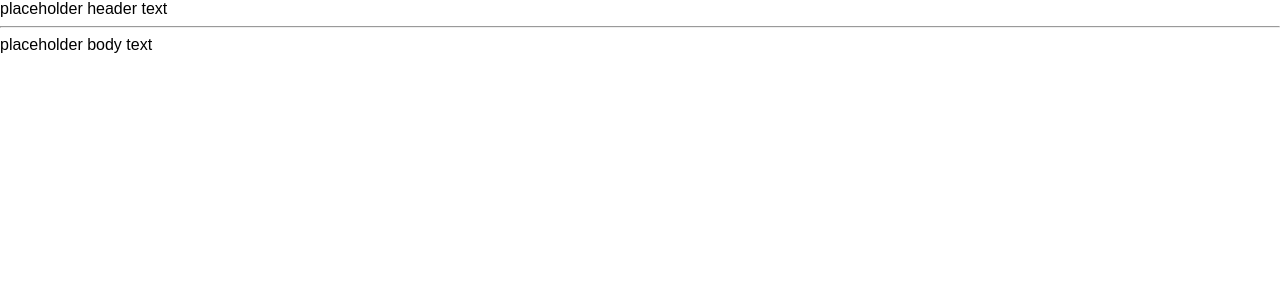
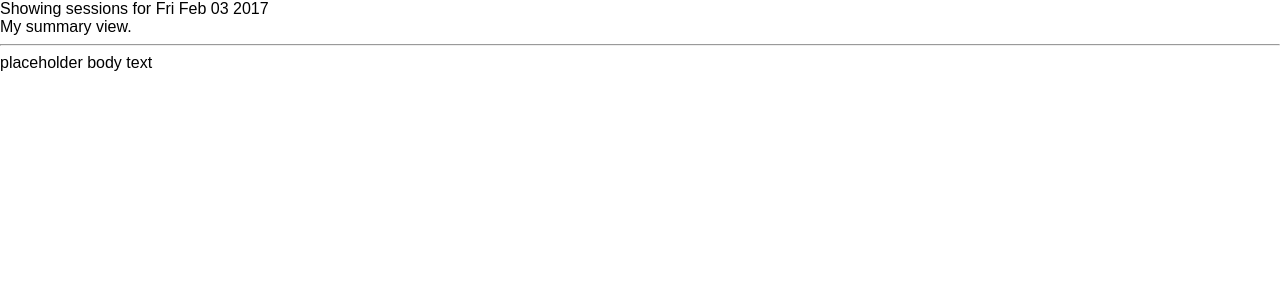
Before and after one commit to rhdsmnd/FindingTheTime, a React (Create React App) app in the folder react-frontend/: page / in a window 1280 px wide. Shown: the top 300 px of the page. Built offline with nearby package versions, Linux system fonts and the light colour scheme.

Commit message:
checking in

```diff
--- a/react-frontend/src/App.js
+++ b/react-frontend/src/App.js
@@ -79,14 +79,28 @@ class AppHeader extends Component {
 	}
 
 	render() {
+		var intervalStr;
+		if (this.props.interval === 'd') {
+			intervalStr = "";
+		} else if (this.props.interval === 'w') {
+			intervalStr = "the week containing ";
+		} else if (this.props.interval === 'm') {
+			intervalStr = "the month containing ";
+		} else if (this.props.interval === 'y') {
+			intervalStr = "the year containing";
+		}
+
+
 		return (
-			<div>placeholder header text</div>
+			<div>
+				<div>Showing sessions for {intervalStr}{this.props.date.toDateString()}</div>
+				<div>My summary view.</div>
+			</div>
 		);
 	}
 
 }
-
-	/**
+/**
 class DataSummary extends Component {
 
 	constructor(props) {
```
